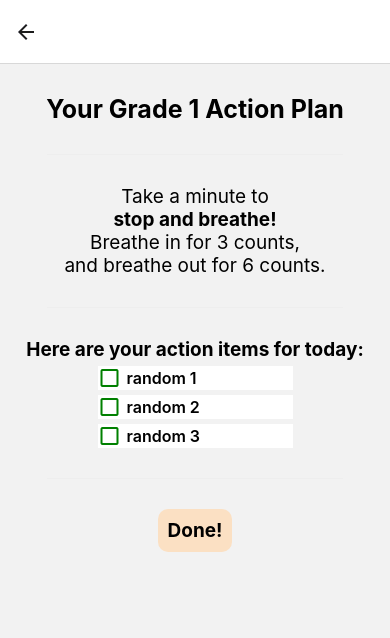
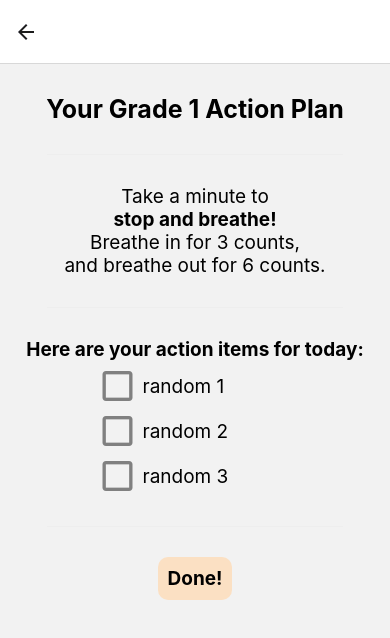
Before and after one commit to marker6275/Note-To-Self-App, a React Native app: screen /Grade1 in a window 390 px wide. Shown: the top 638 px of the page. Built offline with nearby package versions, Linux system fonts and the light colour scheme; what expo-linking would draw is missing.

Commit message:
make checkboxes bigger and transparent

```diff
--- a/components/Checkbox.tsx
+++ b/components/Checkbox.tsx
@@ -14,7 +14,7 @@ const CheckBox = (props: any) => {
                 <MaterialCommunityIcons
                 //FIGURE OUT HOW TO GET TO SAME COLOR AS TEXT
                 //or common color scheme
-                    name={iconName} size={24} color={'green'}/>
+                    name={iconName} size={40} color={'grey'}/>
             </TouchableOpacity>
             <Text style={styles.title}>{props.title}</Text>
         </View>
@@ -31,10 +31,10 @@ const styles = StyleSheet.create({
         width: Dimensions.get('window').width / 2,
         marginTop: 5,
         marginHorizontal: 5,
+        backgroundColor: 'transparent',
     },
     title: {
-        fontSize: 16,
+        fontSize: 19,
         marginLeft: 5,
-        fontWeight: "600",
     },
 });
```
